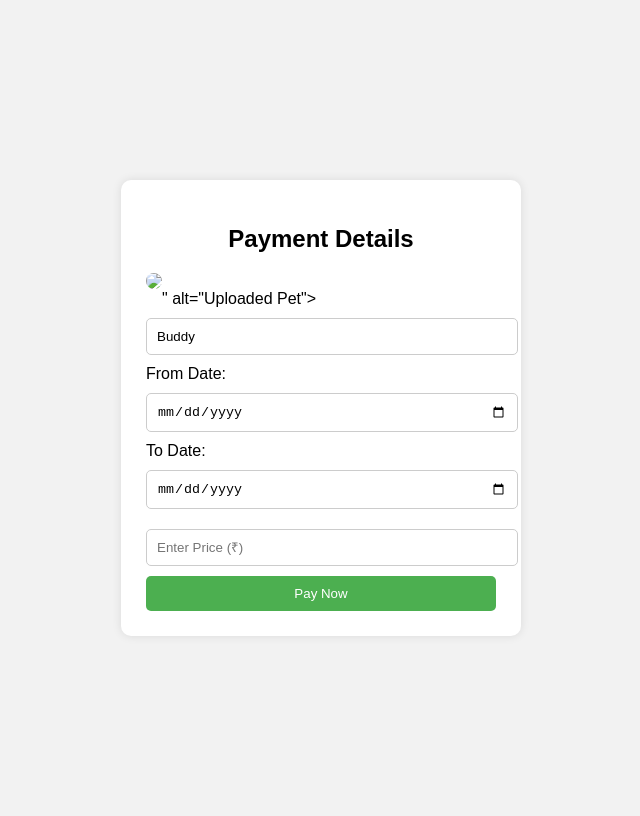
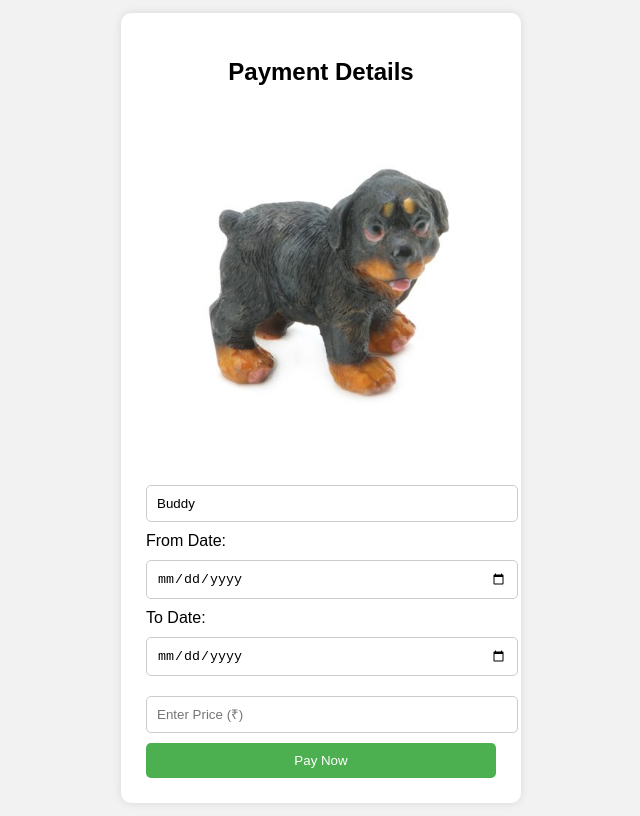
Before and after one commit to ankit92625/Pet-Hostel, a plain HTML site: page payment.html in a window 1280 px wide. Shown: the whole page, without its empty margins (319-959 px from the left). Drawn offline with Linux system fonts and the light colour scheme.

Commit message:
Update payment.html

```diff
--- a/payment.html
+++ b/payment.html
@@ -58,7 +58,7 @@
     <h2>Payment Details</h2>
 
     <!-- Example Image, you can connect this from upload.html using localStorage later -->
-    <img src="<img id="preview" />" alt="Uploaded Pet">
+    <img src="dbg-img/41zWGNMay+L.jpg" alt="Uploaded Pet">
 
     <input type="text" placeholder="Pet Name" value="Buddy" required readonly />
     <label>From Date:</label>
```
